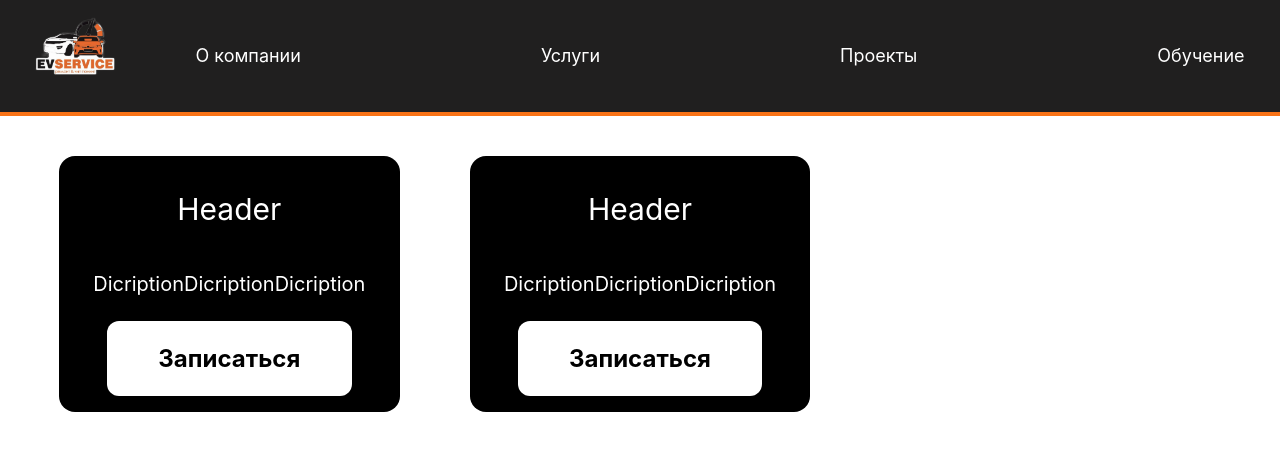
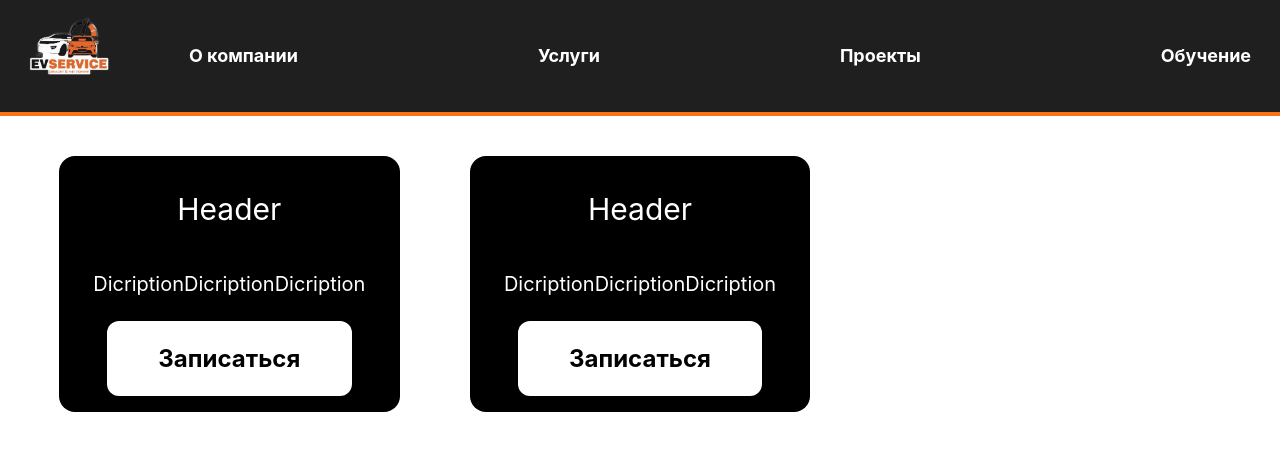
Before and after one commit to matv864/auto_service, a React (Create React App) app in the folder frontend/: page /education in a window 1280 px wide. Shown: the top 450 px of the page. Built offline with nearby package versions, Linux system fonts and the light colour scheme.

Commit message:
head bold + serv card

```diff
--- a/frontend/src/components/Service_card.js
+++ b/frontend/src/components/Service_card.js
@@ -2,7 +2,7 @@
     return (
         <div className="flex justify-center p-4">
             <div className="h-full w-full max-w-md bg-black rounded-2xl grid grid-rows-4 justify-center items-center text-white text-center p-4 sm:p-6">
-                <p className="text-xl sm:text-2xl md:text-3xl">{name}</p>
+                <p className="text-[#E86931] font-bold text-md sm:text-xl lg:text-xl">{name}</p>
                 <p className="text-sm sm:text-base md:text-xl">
                     {description || "Описание отсутствует"}
                 </p>
--- a/frontend/src/components/header.js
+++ b/frontend/src/components/header.js
@@ -6,7 +6,7 @@
             <div class="size-20">
               <img src="/images/logo.png"></img>
             </div>
-            <text class="ml-20 grid grid-cols-4 gap-10 sm:gap-20 lg:gap-40 xl:gap-60 hidden md:flex sm:text-sm lg:text-lg">
+            <text class="ml-20 grid grid-cols-4 gap-10 sm:gap-20 lg:gap-40 xl:gap-60 hidden md:flex sm:text-sm lg:text-lg font-bold">
               <a href="/#about" class="hover:underline">О компании</a>
               <a href="/service" class="hover:underline">Услуги</a>
               <a href="/#proj" class="hover:underline">Проекты</a>
```
